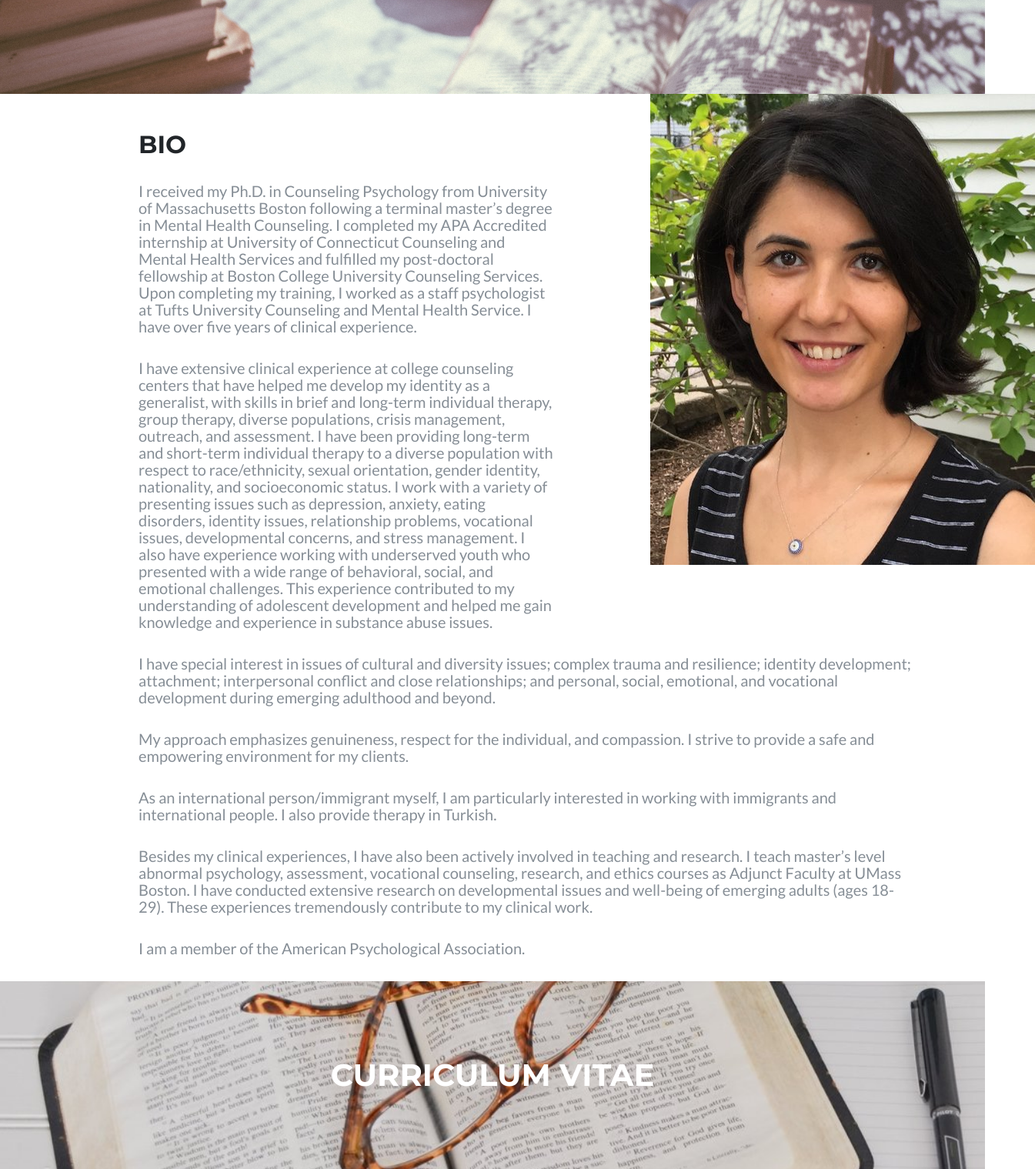
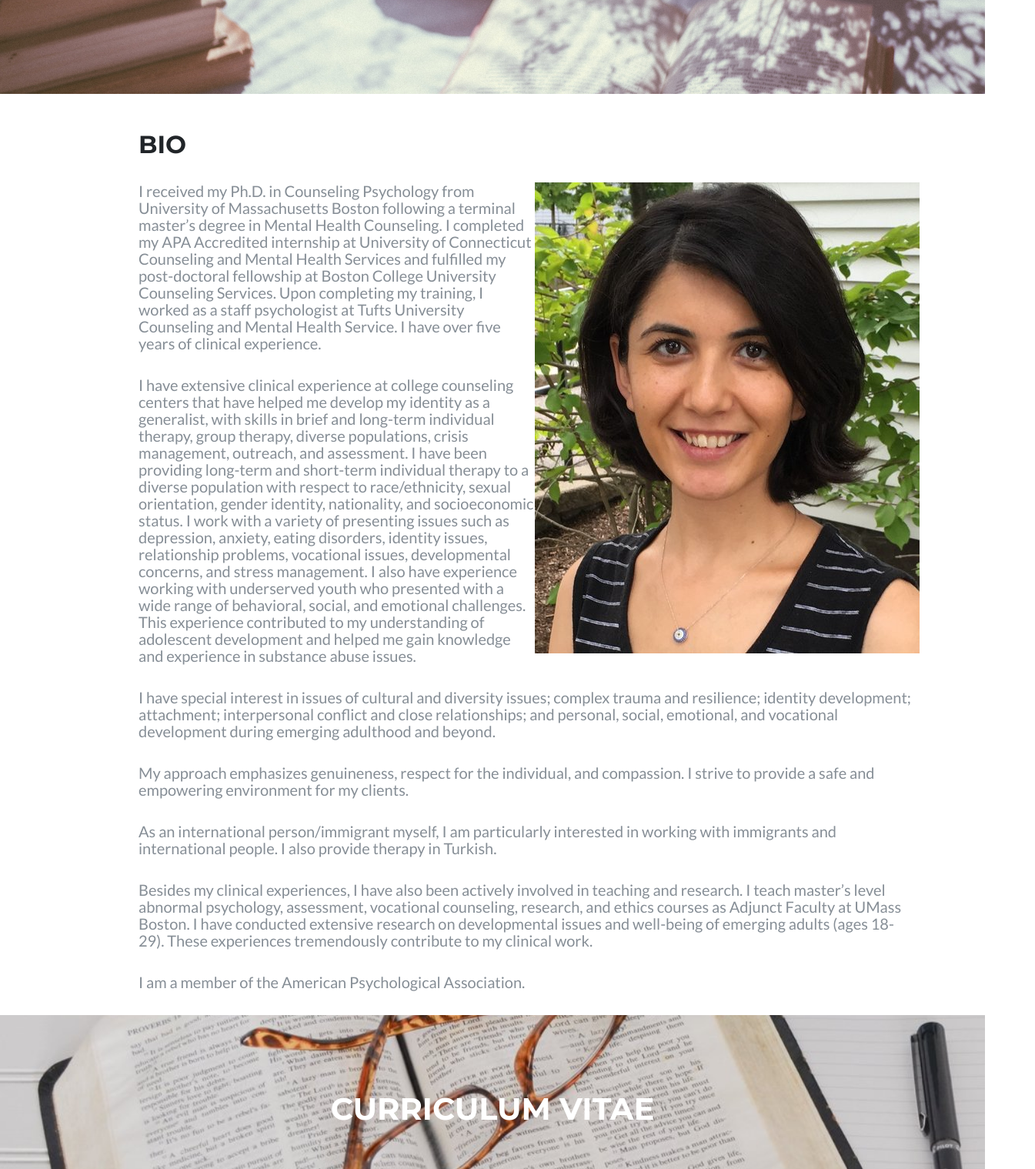
Before and after one commit to ozguramac/drseldacelendemirtas.github.io, a plain HTML site: page index.html in a window 1280 px wide. Shown: the part 1500-3019 px from the top of the page at 77% size, 1345 px wide, since content can reach past the window. Drawn offline with Linux system fonts and the light colour scheme.

Commit message:
index  float profile pic within `Bio` paragraph

```diff
--- a/index.html
+++ b/index.html
@@ -174,11 +174,12 @@
     </section>
     <div class="container">
       <div class="row">
-        <div class="col-lg-6 ml-auto">
+        <div class="col-lg-11 ml-auto">
           <br/><br/>
           <h2>BIO</h2>
           <br/>
           <p class="h5 text-muted">
+            <img src="img/profile.jpg" style="float: right; object-fit: cover;"/>
             I received my Ph.D. in Counseling Psychology from University of Massachusetts Boston following a terminal
             master’s degree in Mental Health Counseling. I completed my APA Accredited internship at University of
             Connecticut Counseling and Mental Health Services and fulfilled my post-doctoral fellowship at Boston College
@@ -197,13 +198,6 @@
             a wide range of behavioral, social, and emotional challenges. This experience contributed to my understanding
             of adolescent development and helped me gain knowledge and experience in substance abuse issues.
           </p>
-        </div>
-        <div class="col-lg-4 ml-auto">
-          <img src="img/profile.jpg">
-        </div>
-      </div>
-      <div class="row">
-        <div class="col-lg-11 ml-auto">
           <br/>
           <p class="h5 text-muted">
             I have special interest in issues of cultural and diversity issues; complex trauma and resilience; identity
```
